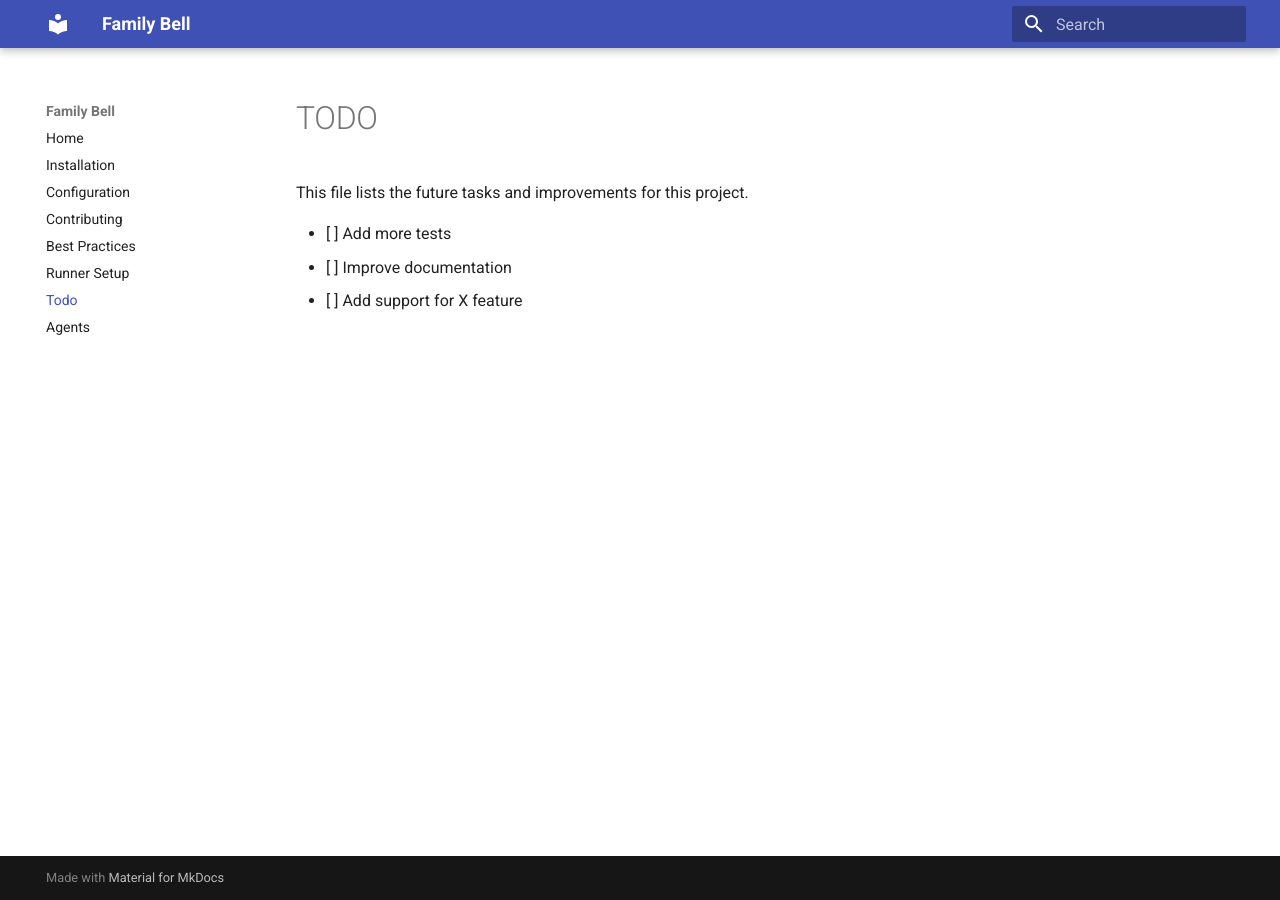
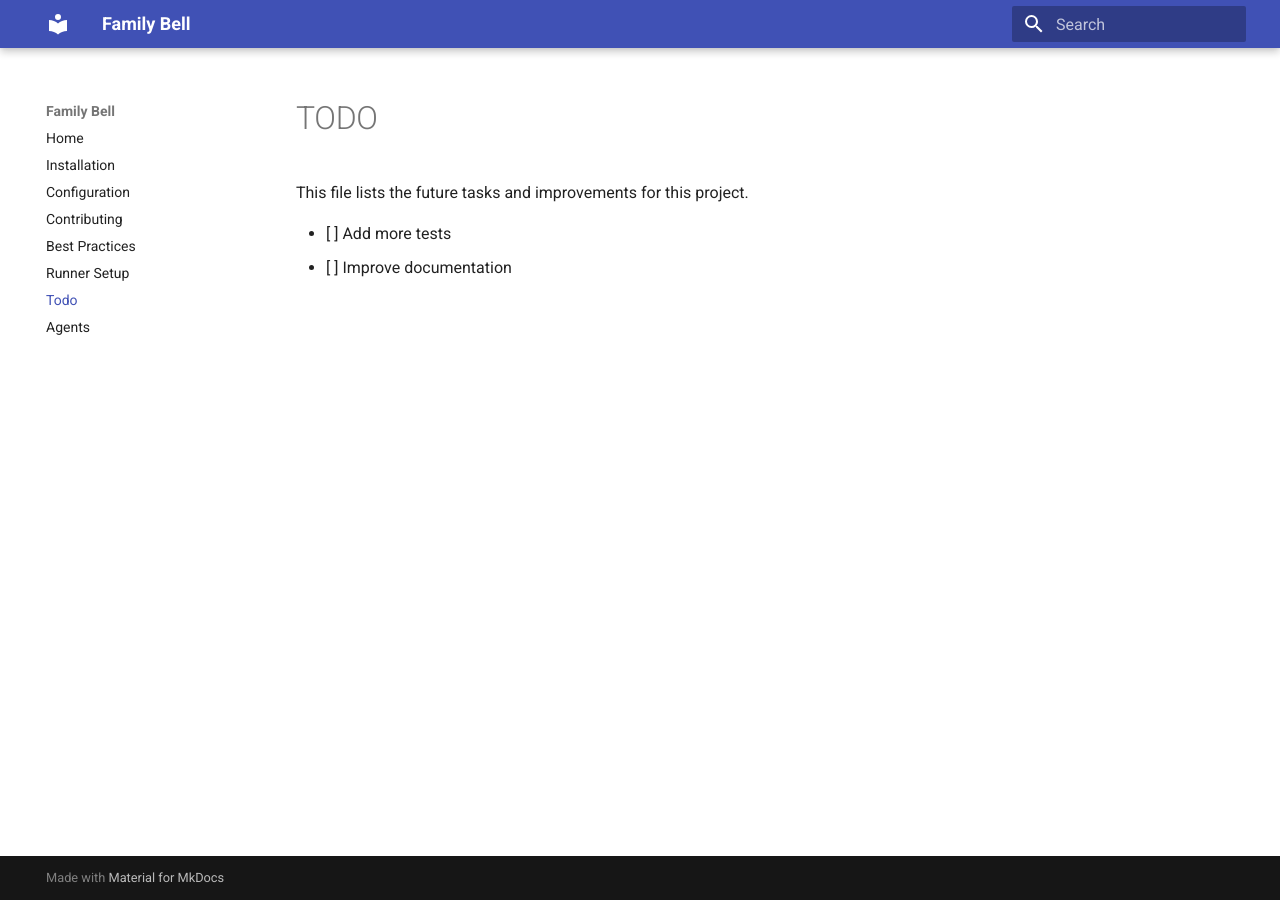
Before and after one commit to brewmarsh/family-bell, an MkDocs documentation site: the page built from docs/todo.md, in a window 1280 px wide. Built offline with MkDocs 1.6.1 and Material for MkDocs 9.7.7, drawn with Linux system fonts in a browser that asks for light colours.

Commit message:
Remove X feature support from todo list

```diff
--- a/docs/todo.md
+++ b/docs/todo.md
@@ -4,4 +4,3 @@ This file lists the future tasks and improvements for this project.
 
 - [ ] Add more tests
 - [ ] Improve documentation
-- [ ] Add support for X feature
```
